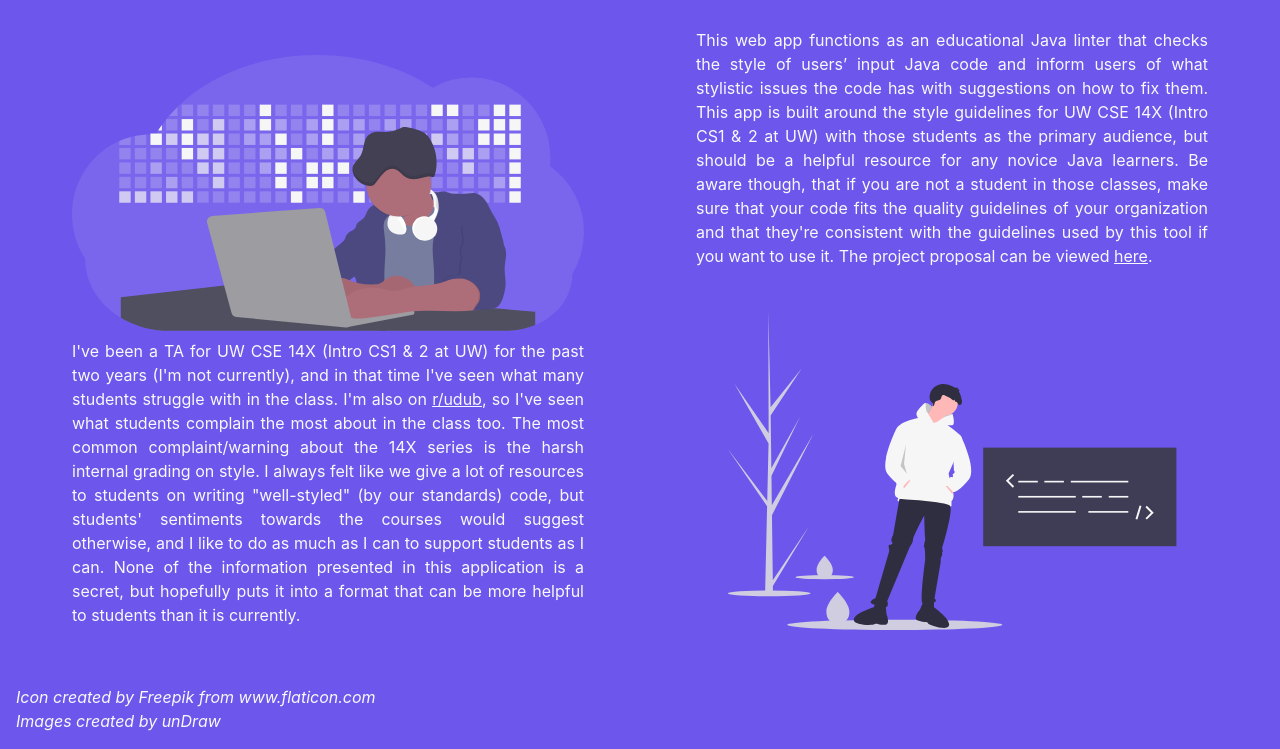
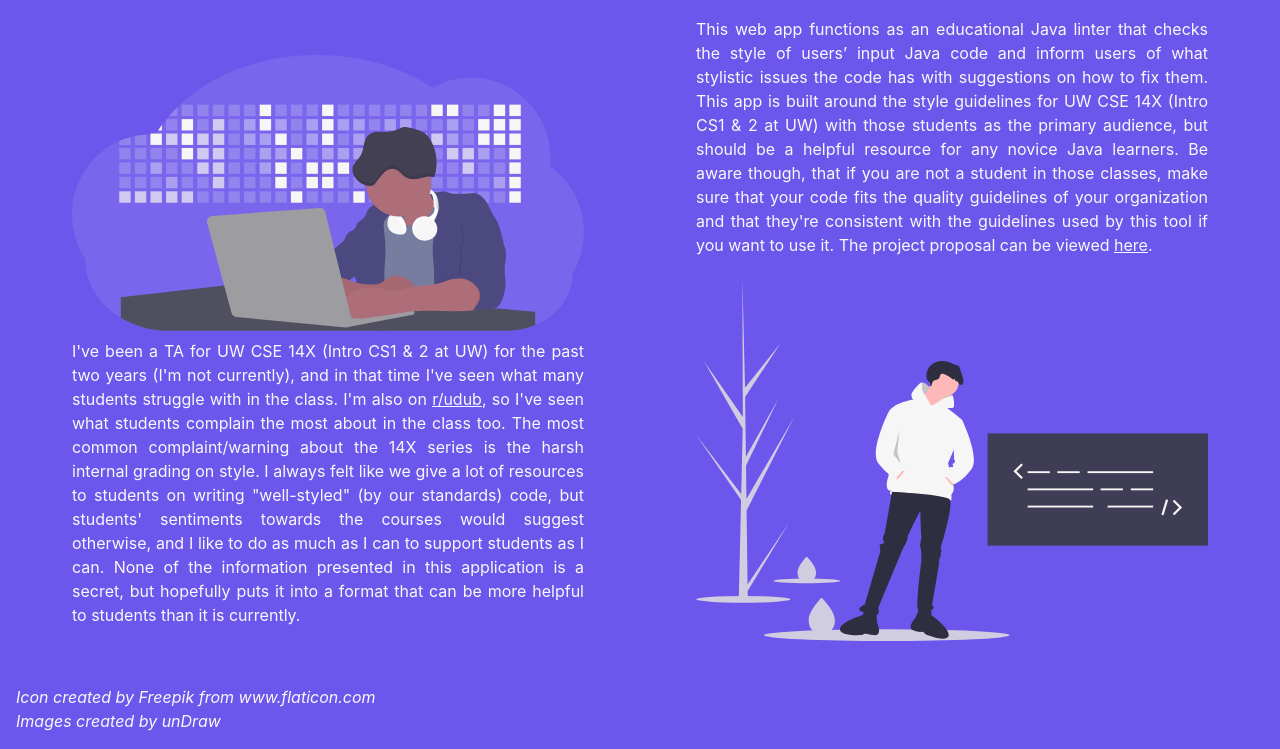
Before and after one commit to oibra/project-1-oibra, a website: page index2.html in a window 1280 px wide. Shown: the part 51-800 px from the top of the page. Drawn offline with nearby package versions, Linux system fonts and the light colour scheme.

Commit message:
fix small screen img heights

```diff
--- a/css/style.css
+++ b/css/style.css
@@ -123,9 +123,9 @@ code a, code a:hover {
     height: 30px;
 }
 
-.img-fluid {
+/* .img-fluid {
     height: 50%;
-}
+} */
 
 .btn-primary {
     background-color: #6c56ec;
```
